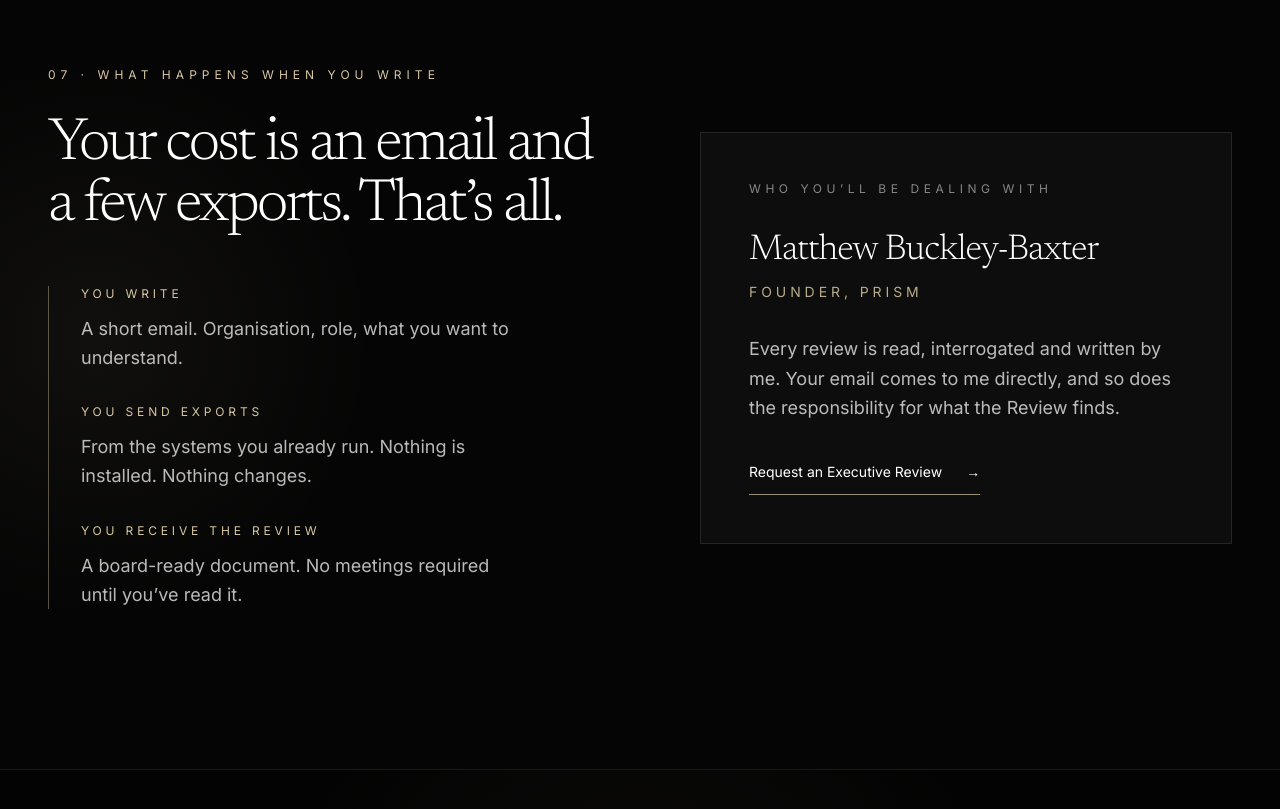
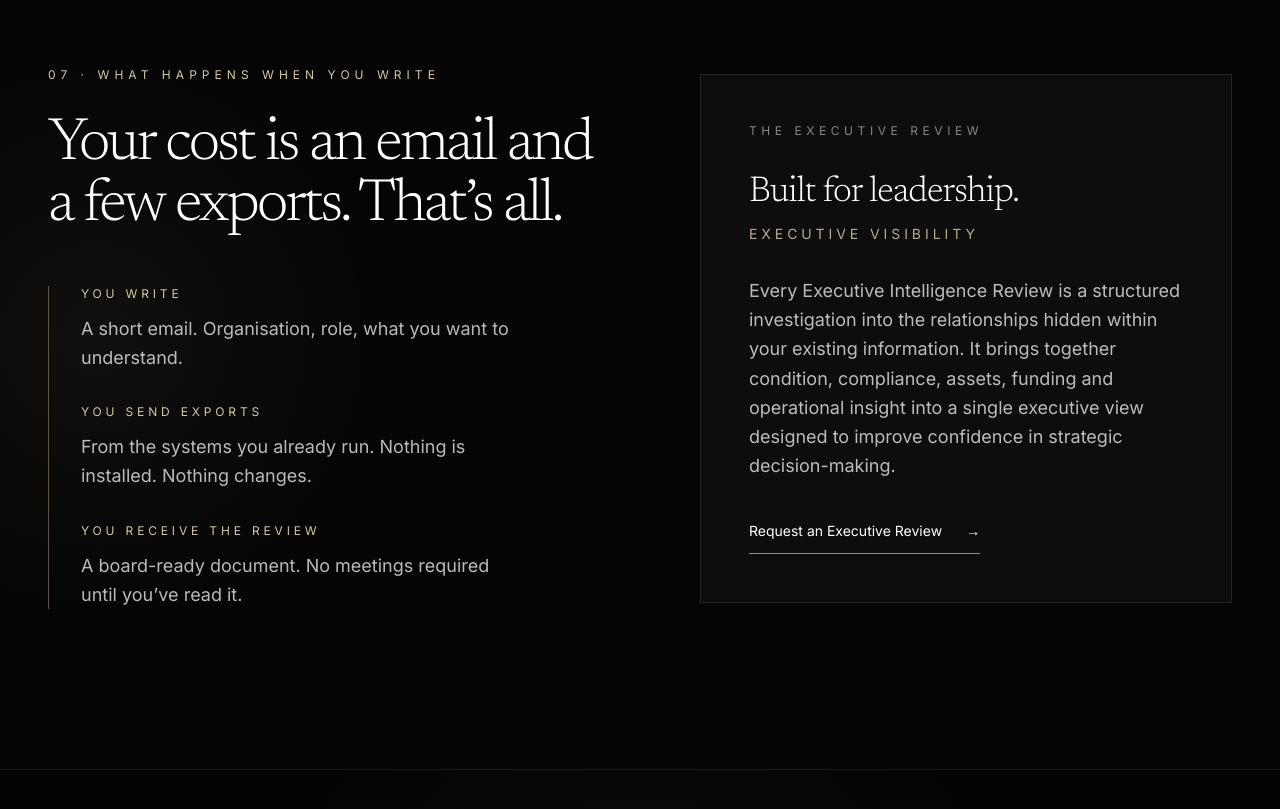
Before and after one commit to Mattsnapxact/prism-website, a Next.js app: page / in a window 1280 px wide. Shown: the part 6220-7029 px from the top of the page. Built offline with nearby package versions, Linux system fonts and the light colour scheme.

Commit message:
Add 'The Executive Review' section to page
Updated content to introduce 'The Executive Review' section with details on its purpose and benefits.

```diff
--- a/app/page.tsx
+++ b/app/page.tsx
@@ -442,14 +442,21 @@ function HowItWorks() {
           </div>
         </div>
         <div className="border border-white/[0.1] bg-white/[0.03] p-9 md:p-12">
-          <p className="text-xs uppercase tracking-[0.38em] text-white/50">Who you’ll be dealing with</p>
-          <p className="mt-8 font-serif text-3xl font-light leading-tight tracking-[-0.025em] text-white md:text-4xl">
-            Matthew Buckley-Baxter
-          </p>
-          <p className="mt-2 text-sm uppercase tracking-[0.28em] text-[#d7c7a2]/85">Founder, Prism</p>
-          <p className="mt-8 max-w-md text-lg leading-relaxed text-white/72">
-            Every review is read, interrogated and written by me. Your email comes to me directly, and so does the responsibility for what the Review finds.
-          </p>
+          <p className="text-xs uppercase tracking-[0.38em] text-white/50">
+  The Executive Review
+</p>
+
+<p className="mt-8 font-serif text-3xl font-light leading-tight tracking-[-0.025em] text-white md:text-4xl">
+  Built for leadership.
+</p>
+
+<p className="mt-2 text-sm uppercase tracking-[0.28em] text-[#d7c7a2]/85">
+  Executive Visibility
+</p>
+
+<p className="mt-8 max-w-md text-lg leading-relaxed text-white/72">
+  Every Executive Intelligence Review is a structured investigation into the relationships hidden within your existing information. It brings together condition, compliance, assets, funding and operational insight into a single executive view designed to improve confidence in strategic decision-making.
+</p>
           <a
             href={reviewEmail}
             className="mt-10 inline-flex items-center gap-6 border-b border-[#d7c7a2]/70 pb-3 text-sm text-white transition hover:border-white hover:text-[#d7c7a2]"
```
